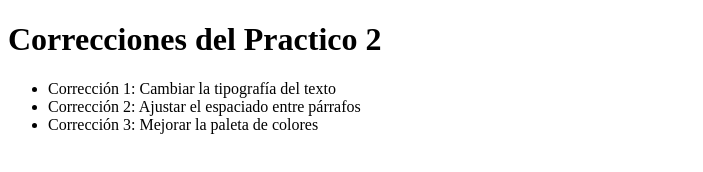
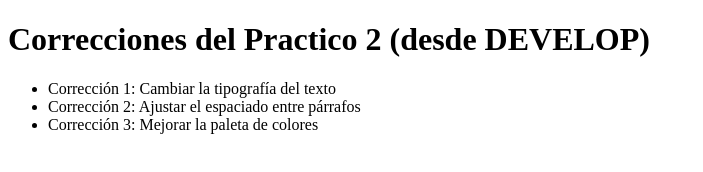
Before and after one commit to GustavoGines/Clase1MS2, a plain HTML site: page index.html in a window 1280 px wide. Shown: the whole page, without its empty margins (0-703 px from the left). Drawn offline with Linux system fonts and the light colour scheme.

Commit message:
chore(conflict): cambiar h1 en develop

```diff
--- a/index.html
+++ b/index.html
@@ -6,7 +6,7 @@
     <title>Tarea de Metodologia 2</title>
 </head>
 <body>
-    <h1>Correcciones del Practico 2</h1>
+    <h1>Correcciones del Practico 2 (desde DEVELOP)</h1>
     <ul>
         <li>Corrección 1: Cambiar la tipografía del texto</li>
         <li>Corrección 2: Ajustar el espaciado entre párrafos</li>
```
